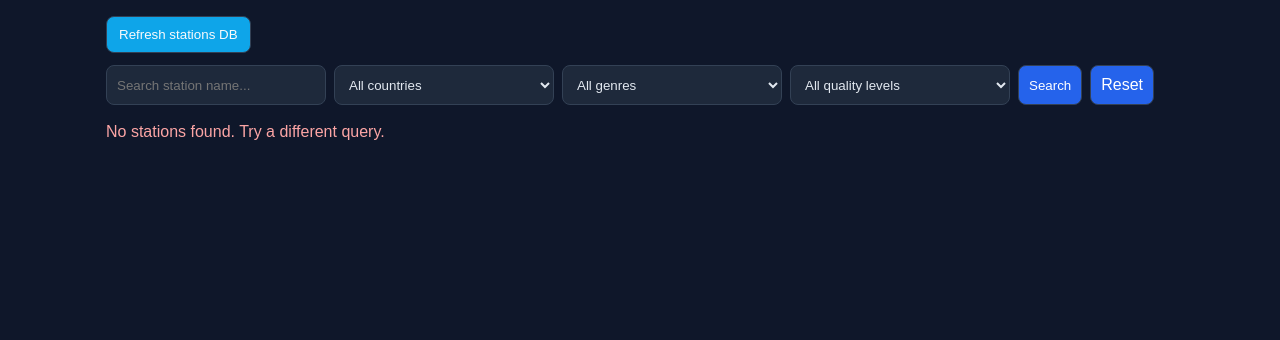
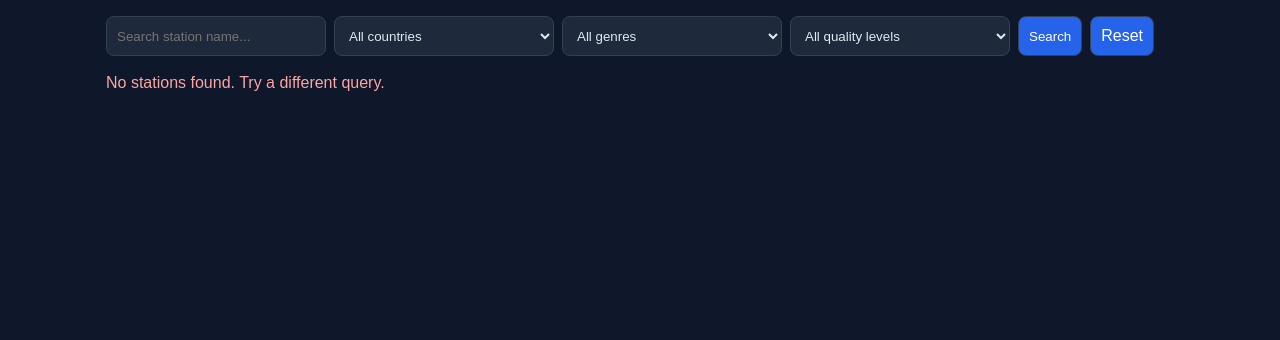
Before and after one commit to mkazankov/rol, a Django app: page / in a window 1280 px wide. Shown: the part 167-507 px from the top of the page. Run offline with Django 5.2, Linux system fonts and the light colour scheme; data that the repository does not hold is empty.

Commit message:
remove refresh DB button from main page

```diff
--- a/templates/radio/home.html
+++ b/templates/radio/home.html
@@ -37,11 +37,6 @@
             {% endfor %}
         </section>
     {% endif %}
-
-    <form method="post" action="{% url 'refresh_stations' %}" class="refresh-form">
-        {% csrf_token %}
-        <button type="submit">Refresh stations DB</button>
-    </form>
 
     <form method="get" class="filters">
         <input type="text" name="q" value="{{ query }}" placeholder="Search station name..." />
```
